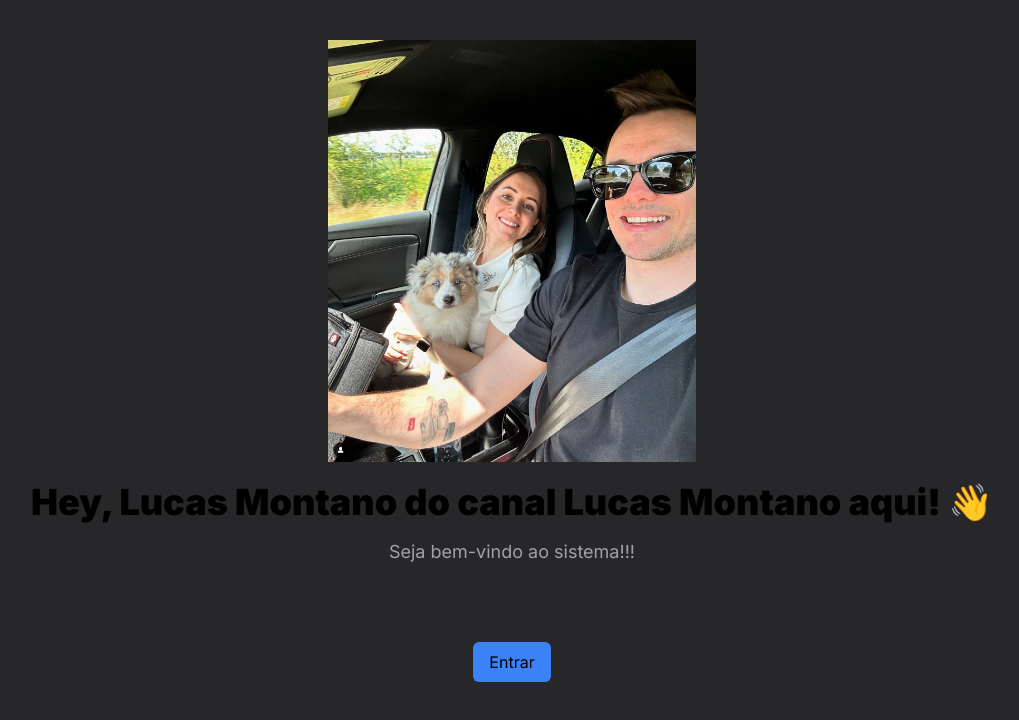
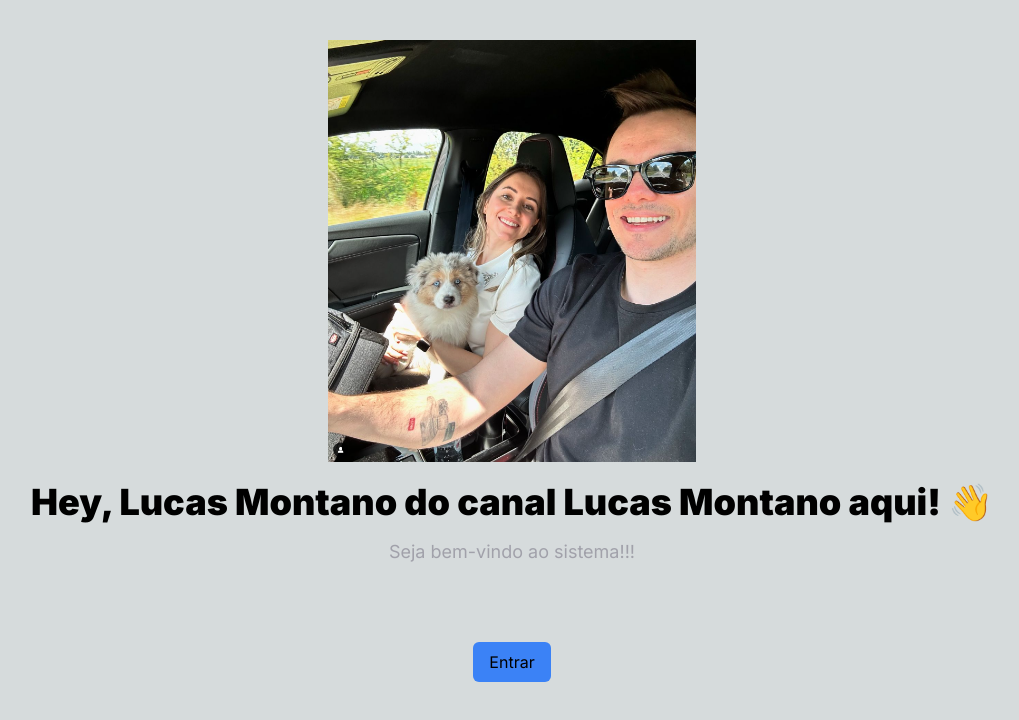
Before and after one commit to felipereducino/lucasmontano-lp, a Next.js app: page / in a window 1280 px wide. Shown: the top 720 px of the page, without its empty margins (128-1147 px from the left). Built offline with nearby package versions, Linux system fonts and the light colour scheme.

Commit message:
fix: fixing background color

```diff
--- a/src/app/globals.css
+++ b/src/app/globals.css
@@ -11,14 +11,14 @@
 @media (prefers-color-scheme: dark) {
   :root {
     --foreground-rgb: 255, 255, 255;
-    --background-start-rgb: 0, 0, 0;
+    --background-start-rgb: 39, 39, 42;
     --background-end-rgb: 0, 0, 0;
   }
 }
 
 body {
   color: rgb(var(--foreground-rgb));
-  background: rgb(39 39 42);
+  background: rgb(var(--background-start-rgb));
 }
 
 @layer utilities {
```
